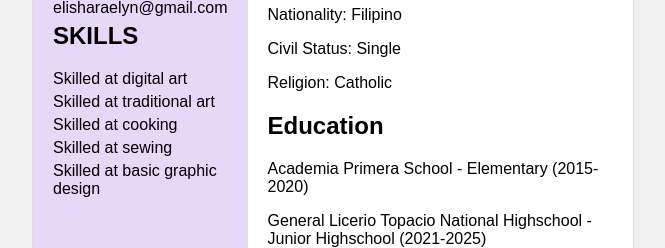
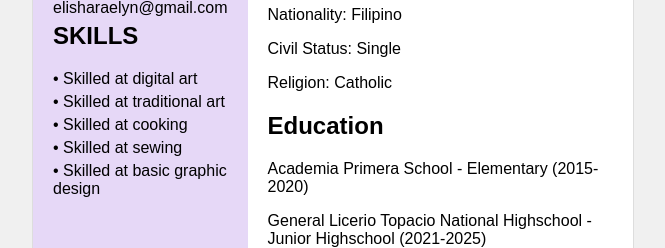
Before and after one commit to sorakiyh/Resume, a plain HTML site: page index.html in a window 1280 px wide. Shown: the part 274-522 px from the top of the page, without its empty margins (307-972 px from the left). Drawn offline with Linux system fonts and the light colour scheme.

Commit message:
Update index.html

```diff
--- a/index.html
+++ b/index.html
@@ -76,11 +76,11 @@
             <div class="section">
                 <h2>SKILLS</h2>
                 <ul>
-                    <li>Skilled at digital art</li>
-                    <li>Skilled at traditional art</li>
-                    <li>Skilled at cooking</li>
-                    <li>Skilled at sewing</li>
-                    <li>Skilled at basic graphic design</li>
+                    <li>• Skilled at digital art</li>
+                    <li>• Skilled at traditional art</li>
+                    <li>• Skilled at cooking</li>
+                    <li>• Skilled at sewing</li>
+                    <li>• Skilled at basic graphic design</li>
                 </ul>
             </div>
         </div>
```
